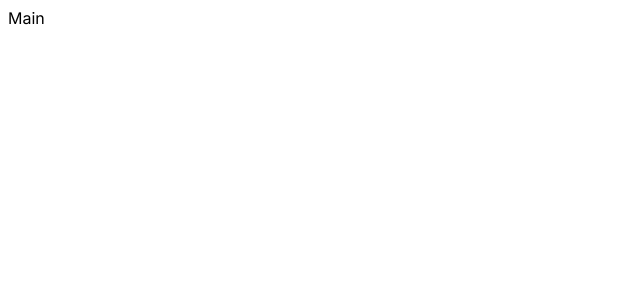
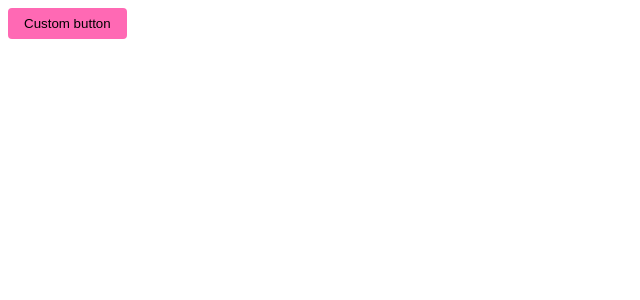
Before and after one commit to haukurmar/next-13-appdir-with-emotion, a Next.js app: page / in a window 1280 px wide. Shown: the top 300 px of the page, without its empty margins (0-640 px from the left). Built offline with nearby package versions, Linux system fonts and the light colour scheme.

Commit message:
feat: added a Button component with Emotion styles

```diff
--- /dev/null
+++ b/global.d.ts
@@ -0,0 +1 @@
+/// <reference types="@emotion/react/types/css-prop" />
--- a/src/app/page.tsx
+++ b/src/app/page.tsx
@@ -1,7 +1,9 @@
+import { Button } from "@app/components";
+
 export default function Home() {
 	return (
 		<main>
-			Main
+			<Button>Custom button</Button>
 		</main>
-	)
+	);
 }
--- /dev/null
+++ b/src/components/Button/Button.tsx
@@ -0,0 +1,17 @@
+"use client";
+/** @jsxImportSource @emotion/react */
+import { useButtonStyles } from "./buttonStyles";
+import { ReactNode } from "react";
+
+type ButtonProps = {
+	children?: ReactNode;
+};
+
+const Button = (props: ButtonProps) => {
+	const styles = useButtonStyles(props);
+
+	return <button css={styles.root}>{props.children}</button>;
+};
+
+export { Button };
+export type { ButtonProps };
--- /dev/null
+++ b/src/components/Button/buttonStyles.ts
@@ -0,0 +1,19 @@
+import { CSSObject } from "@emotion/react";
+import { ButtonProps } from "./Button";
+
+type ButtonStyles = {
+	root: CSSObject;
+};
+
+const useButtonStyles = (props: ButtonProps): ButtonStyles => {
+	return {
+		root: {
+			border: "none",
+			padding: "8px 16px",
+			borderRadius: "4px",
+			background: "hotpink",
+		},
+	};
+};
+
+export { useButtonStyles };
--- /dev/null
+++ b/src/components/Button/index.ts
@@ -0,0 +1,2 @@
+export * from "./Button";
+export * from "./buttonStyles";
--- a/src/components/index.ts
+++ b/src/components/index.ts
@@ -1 +1,2 @@
+export * from "./Button";
 export * from "./NextAppDirEmotionCacheProvider";
```
